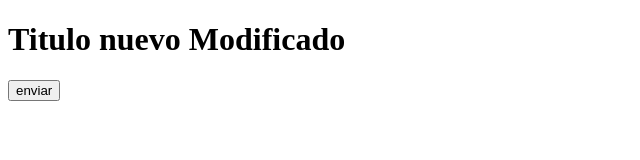
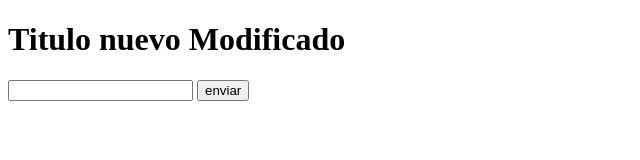
Before and after one commit to DEPM25/git-hello, a plain HTML site: page index.html in a window 1280 px wide. Shown: the whole page, without its empty margins (0-640 px from the left). Drawn offline with Linux system fonts and the light colour scheme.

Commit message:
se modifico index

```diff
--- a/index.html
+++ b/index.html
@@ -10,6 +10,7 @@
     <h1>Titulo nuevo Modificado</h1>
 
     <form action="#" method="get">
+        <input type="text" name="firstName" id="firstName">
         <input type="button" value="enviar">
     </form>
 </body>
```
